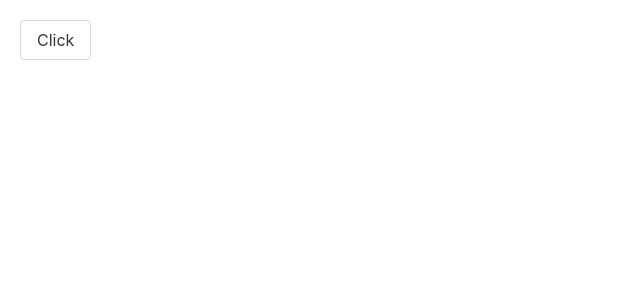
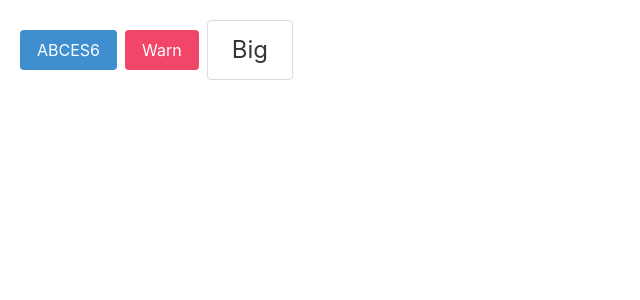
Before and after one commit to qingguatang/learn-es6, a React (Create React App) app: page / in a window 1280 px wide. Shown: the top 300 px of the page, without its empty margins (0-640 px from the left). Built offline with nearby package versions, Linux system fonts and the light colour scheme.

Commit message:
step 9.3

```diff
--- a/src/App.js
+++ b/src/App.js
@@ -7,8 +7,10 @@ import './App.scss';
 class App extends Component {
   render() {
     return (
-      <div className="App">
-        <Button />
+      <div className="App buttons">
+        <Button type="info"><div>ABC</div>ES6</Button>
+        <Button type="danger">Warn</Button>
+        <Button size="large">Big</Button>
       </div>
     );
   }
--- a/src/components/Button.js
+++ b/src/components/Button.js
@@ -1,8 +1,15 @@
 import React from 'react';
 
-const Button = () => {
+const Button = (props) => {
+  // const type = props.type;
+  // const children = props.children;
+  const { type, size, children } = props;
+
+  const typeClass = type ? 'is-' + type : '';
+  const sizeClass = size ? 'is-' + size : '';
+  const cls = 'button ' + typeClass + ' ' + sizeClass;
   return (
-    <button className="button">Click</button>
+    <button className={cls}>{children}</button>
   )
 };
 
```
